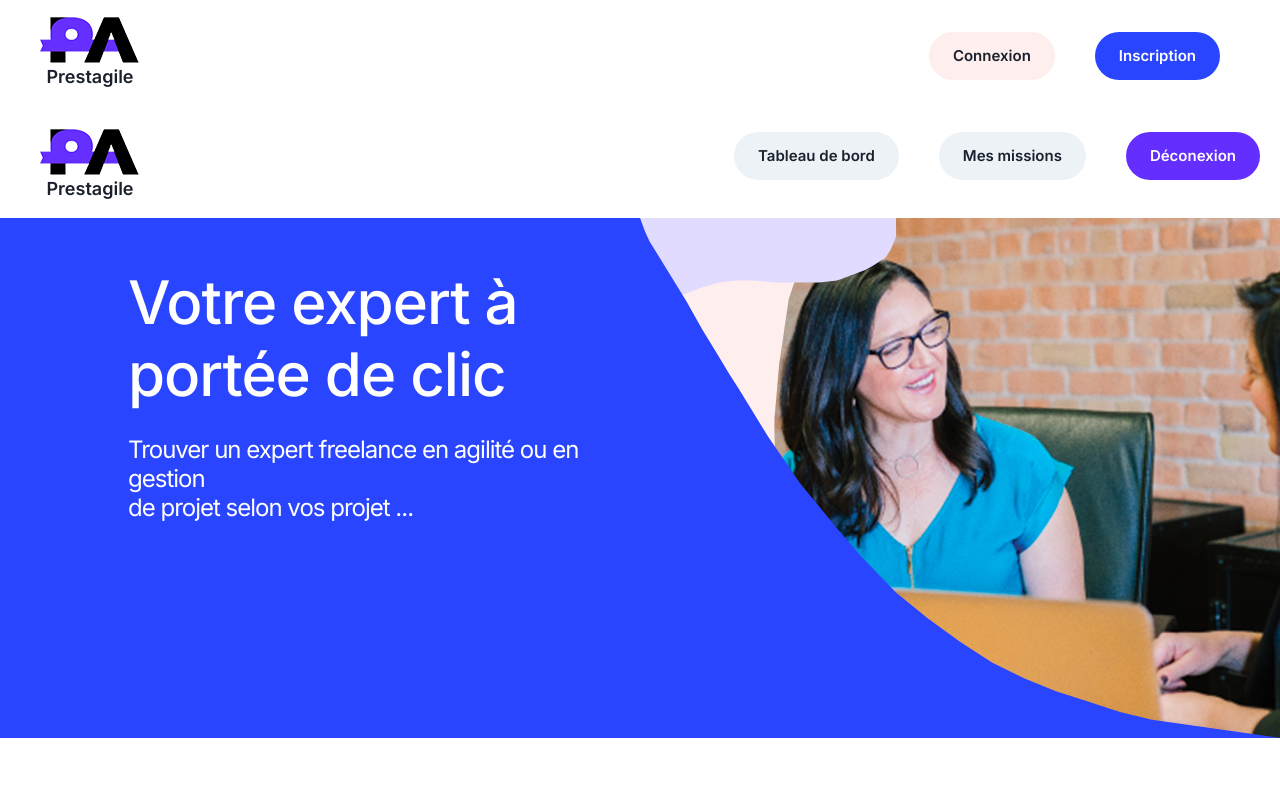
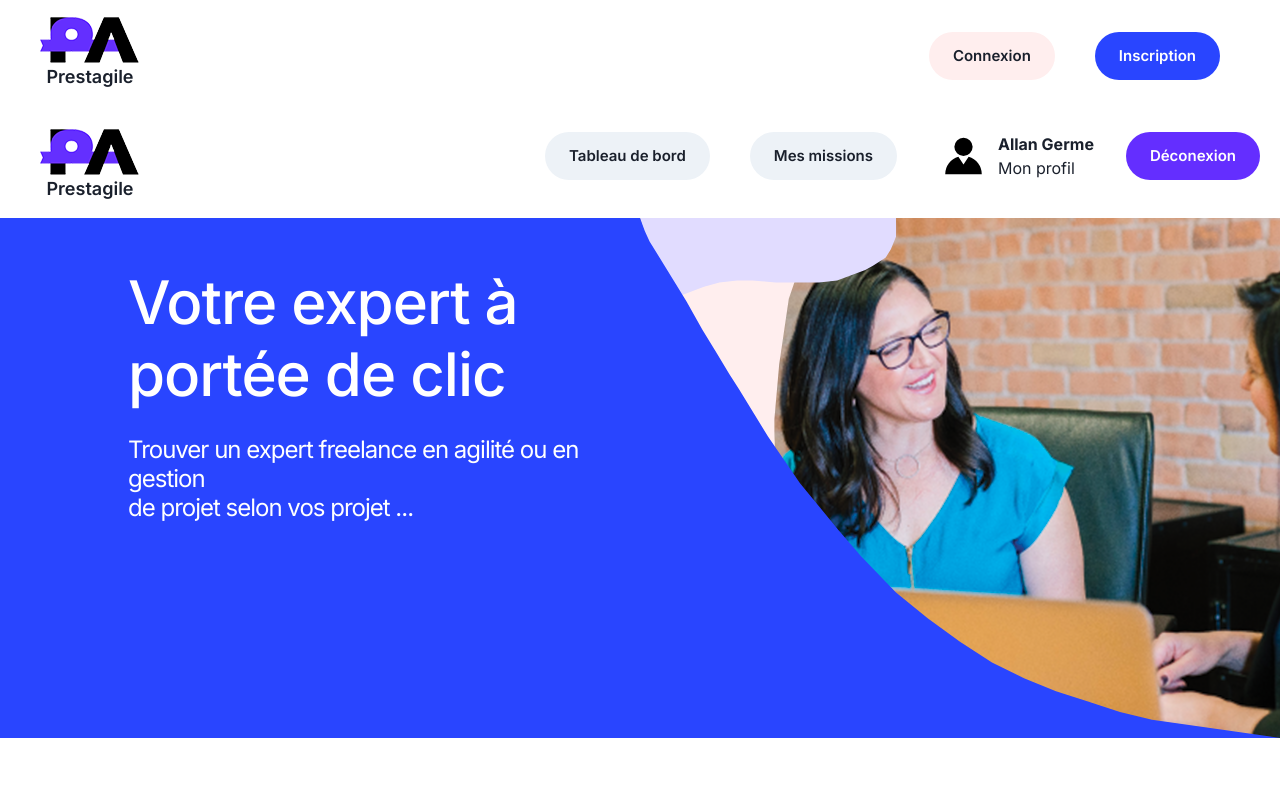
Before and after one commit to FairFightKing/PrestAgile, a Next.js app in the folder app/: page / in a window 1280 px wide. Shown: the top 800 px of the page. Built offline with nearby package versions, Linux system fonts and the light colour scheme.

Commit message:
SEND AVATAR SVG

```diff
--- a/app/styles/Home.module.css
+++ b/app/styles/Home.module.css
@@ -108,6 +108,11 @@
   margin-left: 0.5rem;
 }
 
+.hr{
+  width: 2px;
+  height: 20px;
+}
+
 @media (max-width: 600px) {
   .grid {
     width: 100%;
--- a/app/ui/components/headerConnection.tsx
+++ b/app/ui/components/headerConnection.tsx
@@ -18,7 +18,7 @@ export default function HeaderNoConnection() {
         />
       </Box>
       <Spacer />
-      <Box my={5}>
+      <Flex my={5}>
         <Button
           mx={5}
           my={{ base: '2', md: '0', lg: '0' }}
@@ -43,6 +43,16 @@ export default function HeaderNoConnection() {
         >
           Mes missions
         </Button>
+        <Box mx={3}>
+          <Flex>
+            <Image src="avatar.svg" width="45px" mx={3} />
+            <Box>
+              <b>Allan Germe</b>
+              <br />
+              Mon profil
+            </Box>
+          </Flex>
+        </Box>
         <Button
           mx={5}
           my={{ base: '2', md: '0', lg: '0' }}
@@ -57,7 +67,7 @@ export default function HeaderNoConnection() {
         >
           Déconexion
         </Button>
-      </Box>
+      </Flex>
     </Flex>
   )
 }
```
Also changed, not shown: app/public/avatar.svg (added).
